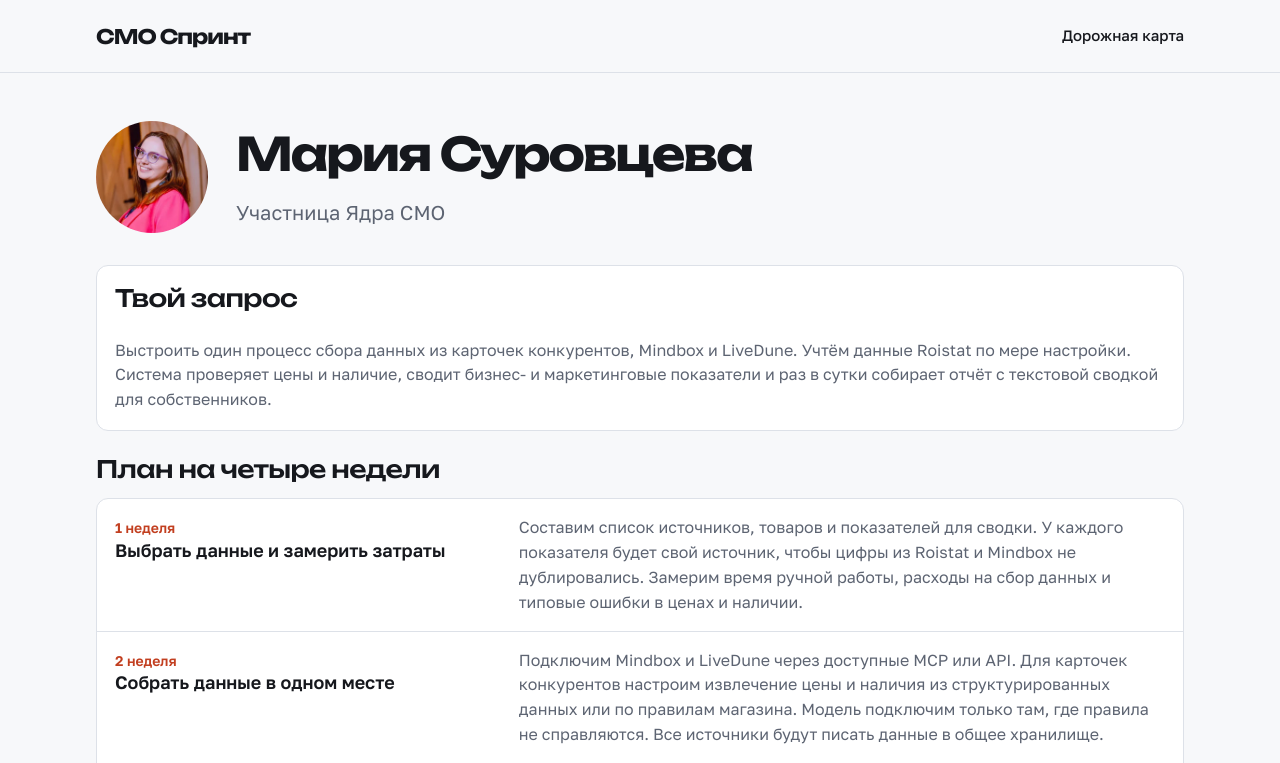
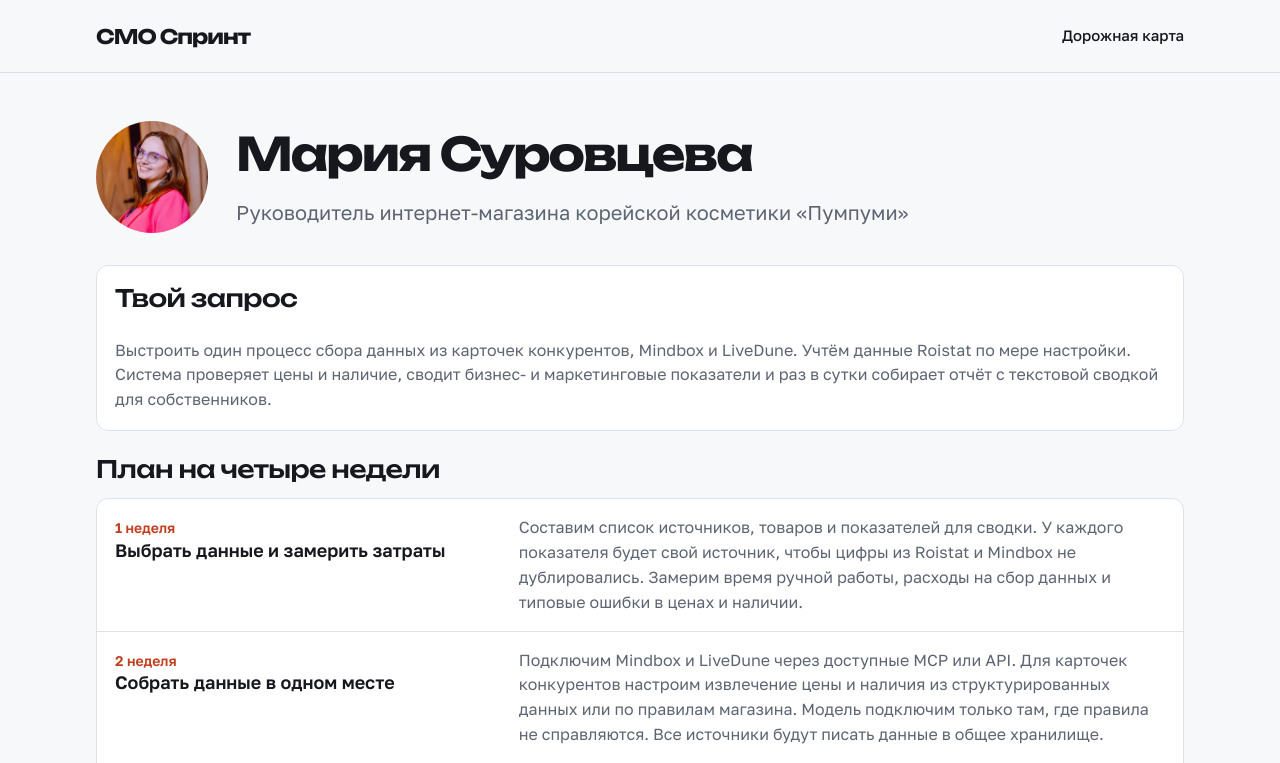
Before and after one commit to oxionezhkov-hub/cmo-community, a plain HTML site: page sprint/public/maria-surovtseva.html in a window 1280 px wide. Shown: the top 763 px of the page. Drawn offline with Linux system fonts and the light colour scheme.

Commit message:
Update Maria Surovtseva company and role

```diff
--- a/sprint/public/maria-surovtseva.html
+++ b/sprint/public/maria-surovtseva.html
@@ -23,7 +23,7 @@
       <img class="participant-avatar" src="maria-surovtseva.webp" alt="" width="240" height="240">
       <div class="hero-copy">
         <h1 id="roadmap-title">Мария Суровцева</h1>
-        <p class="lead">Участница Ядра CMO</p>
+        <p class="lead">Руководитель интернет-магазина корейской косметики «Пумпуми»</p>
       </div>
     </section>
 
```
